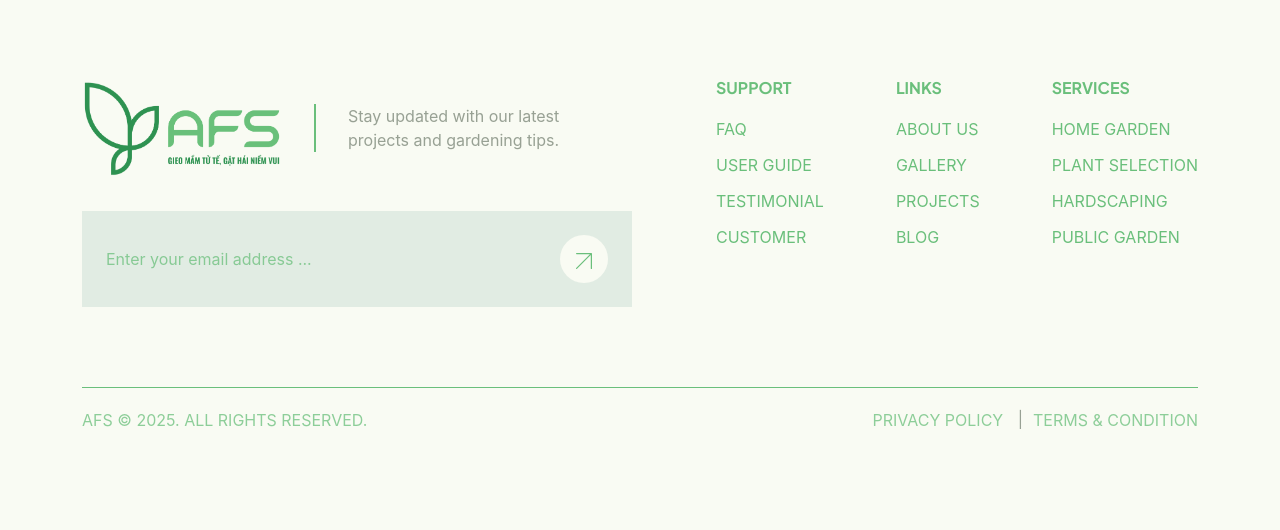
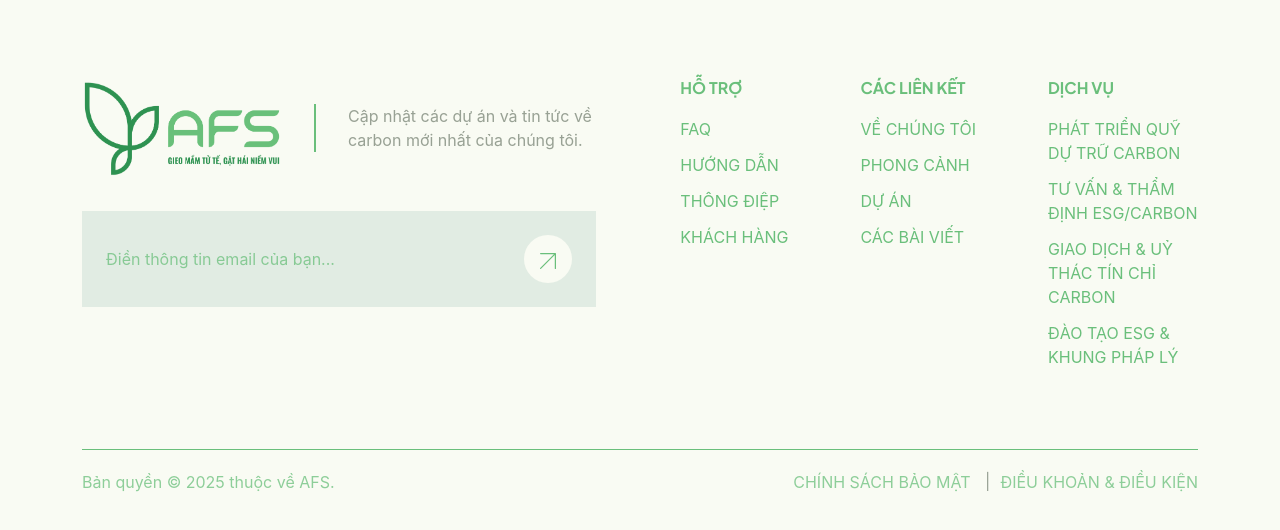
Before and after one commit to dungssj/carbon_web, a plain HTML site: page index.html in a window 1280 px wide. Shown: the part 6409-6939 px from the top of the page. Before the commit the page ends 6901 px from the top, so only its background shows below. Drawn offline with Linux system fonts and the light colour scheme; files whose address does not match are found by name.

Commit message:
update footer

```diff
--- a/index.html
+++ b/index.html
@@ -383,7 +383,7 @@
               </div>
             </div>
             <div class="cs_card_bottom">
-              <h2 class="cs_card_title cs_white_color cs_fs_32">ĐÀO TẠO ESG & KHUNG PHÁP LÝ </h2>
+              <h2 class="cs_card_title cs_white_color cs_fs_32">ĐÀO TẠO ESG & KHUNG PHÁP LÝ</h2>
               <p class="cs_card_subtitle mb-0 cs_white_color">Trang bị cho doanh nghiệp kiến thức toàn diện về ESG và các khung pháp lý liên quan (Nghị định 06, CBAM), giúp tự tin tuân thủ và xây dựng chiến lược bền vững.</p>
             </div>
             <a href="service-details.html" class="cs_arrow_btn cs_size_lg cs_center cs_white_bg cs_heading_color">
@@ -535,13 +535,12 @@
             <div class="cs_footer_widget">
               <div class="cs_text_widget">
                 <img width="200px" src="assets/img/cacbon/logo_footer.png" alt="Logo" class="wow zoomIn">
-                <p>Stay updated with our latest <br>
-                  projects and gardening tips.</p>
+                <p>Cập nhật các dự án và tin tức về carbon mới nhất của chúng tôi.</p>
               </div>
             </div>
             <div class="cs_footer_widget">
               <form action="#" class="cs_newsletter cs_style_1">
-                <input type="email" placeholder="Enter your email address ..." class="cs_newsletter_input">
+                <input type="email" placeholder="Điền thông tin email của bạn..." class="cs_newsletter_input">
                 <button type="submit" class="cs_newsletter_btn cs_arrow_btn cs_white_bg cs_heading_color">
                   <svg width="16" height="16" viewBox="0 0 16 16" fill="none" xmlns="http://www.w3.org/2000/svg">
                     <path d="M15.3846 0H0.615385C0.275692 0 0 0.275692 0 0.615385C0 0.955077 0.275692 1.23077 0.615385 1.23077H13.8988L0.180308 14.9495C-0.06 15.1898 -0.06 15.5794 0.180308 15.8197C0.300615 15.94 0.457846 16 0.615385 16C0.772923 16 0.930461 15.94 1.05046 15.8197L14.7692 2.10092V15.3846C14.7692 15.7243 15.0449 16 15.3846 16C15.7243 16 16 15.7243 16 15.3846V0.615385C16 0.275692 15.7243 0 15.3846 0Z" fill="currentColor"/>
@@ -552,49 +551,49 @@
           </div>
           <div class="cs_footer_col">
             <div class="cs_footer_widget">
-              <h4 class="cs_footer_widget_title">SUPPORT</h4>
+              <h4 class="cs_footer_widget_title">HỖ TRỢ</h4>
               <ul class="cs_footer_widget_menu cs_mp_0">
                 <li><a href="faq.html">FAQ</a></li>
-                <li><a href="">USER GUIDE</a></li>
-                <li><a href="">TESTIMONIAL</a></li>
-                <li><a href="">CUSTOMER</a></li>
+                <li><a href="">HƯỚNG DẪN</a></li>
+                <li><a href="">THÔNG ĐIỆP</a></li>
+                <li><a href="">KHÁCH HÀNG</a></li>
               </ul>
             </div>
           </div>
           <div class="cs_footer_col">
             <div class="cs_footer_widget">
-              <h4 class="cs_footer_widget_title">LINKS</h4>
+              <h4 class="cs_footer_widget_title">CÁC LIÊN KẾT</h4>
               <ul class="cs_footer_widget_menu cs_mp_0">
-                <li><a href="about.html">ABOUT US</a></li>
-                <li><a href="gallery.html">GALLERY</a></li>
-                <li><a href="projects.html">PROJECTS</a></li>
-                <li><a href="blog.html">BLOG</a></li>
+                <li><a href="about.html">VỀ CHÚNG TÔI</a></li>
+                <li><a href="gallery.html">PHONG CẢNH</a></li>
+                <li><a href="projects.html">DỰ ÁN</a></li>
+                <li><a href="blog.html">CÁC BÀI VIẾT</a></li>
               </ul>
             </div>
           </div>
           <div class="cs_footer_col">
             <div class="cs_footer_widget">
-              <h4 class="cs_footer_widget_title">SERVICES</h4>
+              <h4 class="cs_footer_widget_title">DỊCH VỤ</h4>
               <ul class="cs_footer_widget_menu cs_mp_0">
-                <li><a href="service-details.html">HOME GARDEN</a></li>
-                <li><a href="service-details.html">PLANT SELECTION</a></li>
-                <li><a href="service-details.html">HARDSCAPING</a></li>
-                <li><a href="service-details.html">PUBLIC GARDEN</a></li>
+                <li><a href="service-details.html">PHÁT TRIỂN QUỸ DỰ TRỮ CARBON</a></li>
+                <li><a href="service-details.html">TƯ VẤN & THẨM ĐỊNH ESG/CARBON</a></li>
+                <li><a href="service-details.html">GIAO DỊCH & UỶ THÁC TÍN CHỈ CARBON</a></li>
+                <li><a href="service-details.html">ĐÀO TẠO ESG & KHUNG PHÁP LÝ</a></li>
               </ul>
             </div>
           </div>
         </div>
         <div class="cs_bottom_footer">
           <div class="cs_bottom_footer_left wow fadeInLeft">
-            <div class="cs_copyright">AFS © 2025. ALL RIGHTS RESERVED.</div>
+            <div class="cs_copyright">Bản quyền © 2025 thuộc về AFS.</div>
           </div>
           <div class="cs_bottom_footer_right wow fadeInRight">
             <ul class="cs_footer_links cs_mp_0">
               <li>
-                <a href="#">PRIVACY POLICY</a>
+                <a href="#">CHÍNH SÁCH BẢO MẬT</a>
               </li>
               <li>
-                <a href="#">TERMS & CONDITION</a>
+                <a href="#">ĐIỀU KHOẢN & ĐIỀU KIỆN</a>
               </li>
             </ul>
           </div>
```
